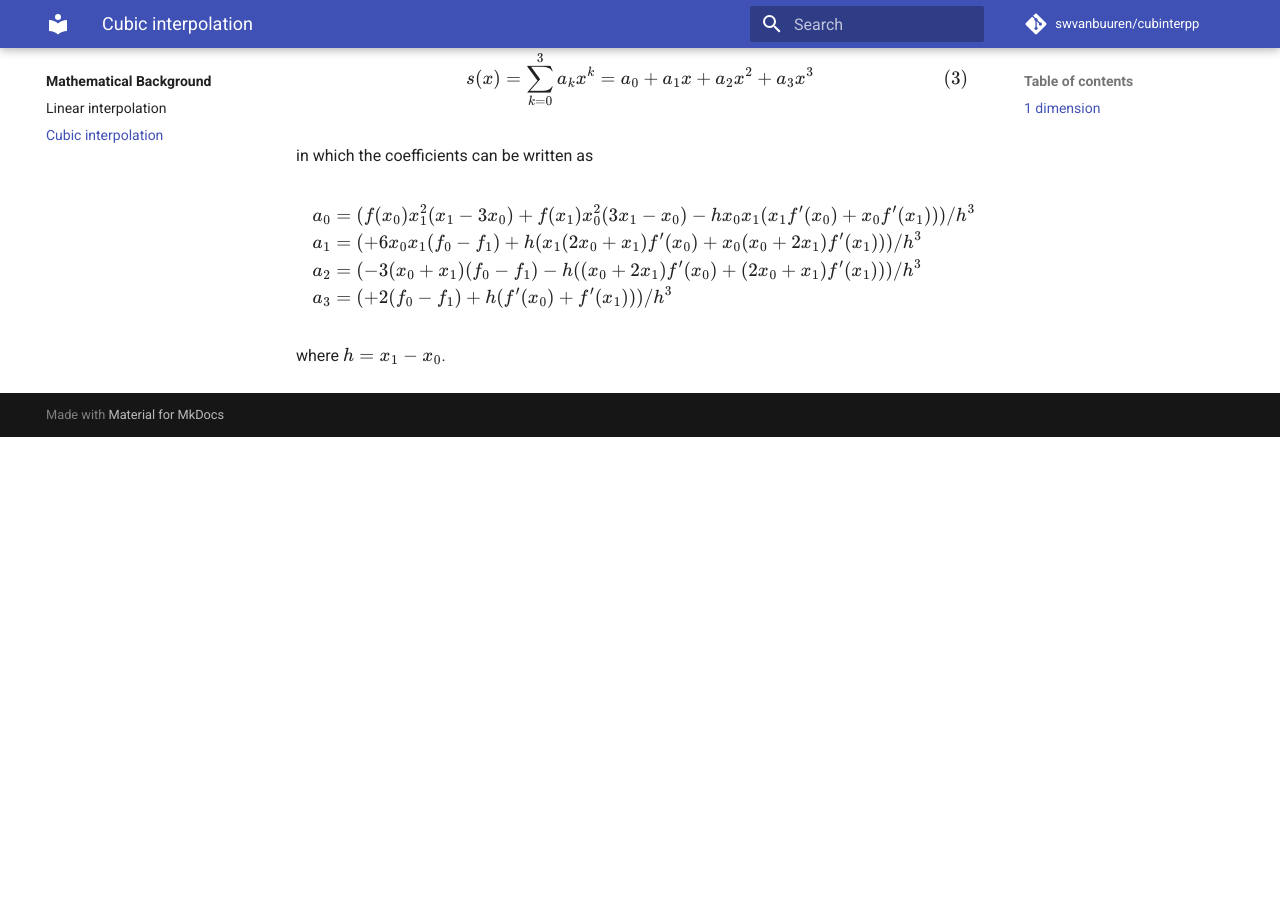
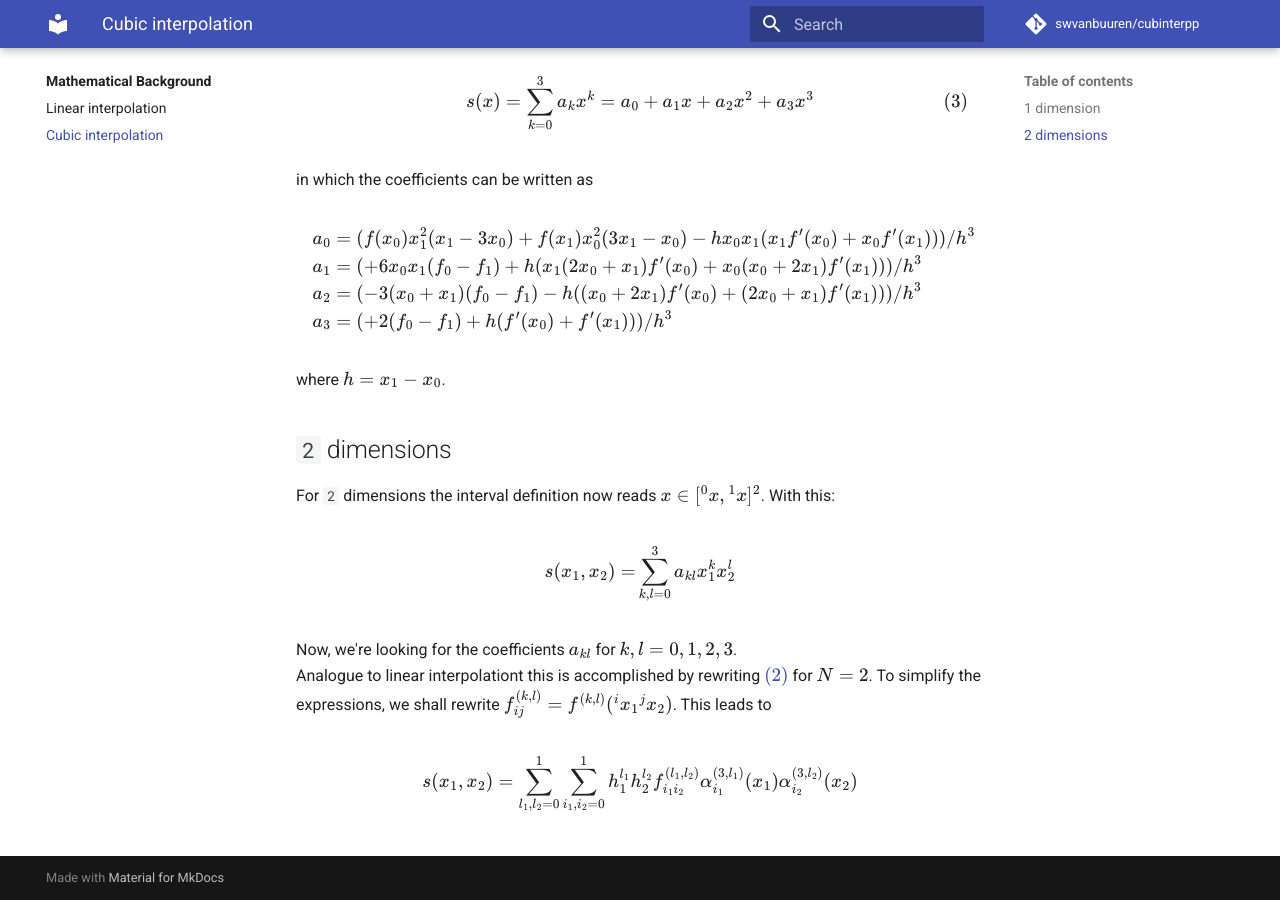
Before and after one commit to swvanbuuren/cubinterpp, an MkDocs documentation site: the page built from docs/theory/cubic.md, in a window 1280 px wide and 900 px high, scrolled down 2082 px. Built offline with MkDocs 1.6.1 and Material for MkDocs 9.7.7, drawn with Linux system fonts in a browser that asks for light colours; comment, search, counter and statistics services are not loaded; before the commit the page ends 2519 px from its top, so only the background shows below that; some of the changed text lies outside the part shown.

Commit message:
docs: Start work on 2D cubic interpolation
Signed-off-by: Sietze van Buuren <s.van.buuren@gmail.com>

```diff
--- a/docs/theory/cubic.md
+++ b/docs/theory/cubic.md
@@ -29,8 +29,9 @@ $$
 $$
 
 The reader is reminded that, as stated [here](index.md), $f^{(l)}(\bar x) \equiv
-\frac{\textrm{d}^lf(\bar x)}{\textrm{d}\bar x^l}$.
-
+\frac{\textrm{d}^lf(\bar x)}{\textrm{d}\bar x^l}$. For cubic interpolation only
+zeroth and first order differentation occurs, which occasionaly might be denoted
+using $f(\bar x)$ and $f'(\bar x)$ respectively.
 Analogue to linear interpolation, $\eqref{eq:s_normalized}$ is also rewritten to its non-normalized version:
 
 $$
@@ -51,9 +52,9 @@ s(x_1,\dots,x_N) = \sum_{l_1,\dots,l_N=0}^1 \sum_{i_1,\dots,i_N=0}^1 &
 \end{equation}
 $$
 
-Note the additional term $\prod_{k=1}^N h_k^{l_k}$, which arises due to substition of $\bar x = (x - {}^0x)/h$ into $f^{(l)}(\bar x)$
-
-where
+Note the additional term $\prod_{k=1}^N h_k^{l_k}$, which arises due to
+substition of $\bar x_k = (x_k - {}^0x_k)/h_k$ into $f^{(l)}(\bar x_k)$.
+In $\eqref{eq:s_non_normalized}$ $\alpha_{i_k}^{(3,l_k)}$ can be expressed as:
 
 $$
 \begin{align*}
@@ -100,3 +101,25 @@ a_3 &= (+2 (f_0-f_1) + h (f'(x_0) + f'(x_1)))/h^3
 $$
 
 where $h = x_1 - x_0$.
+
+## `2` dimensions
+
+For `2` dimensions the interval definition now reads $x \in [{}^0x, {}^1x]^2$.
+With this:
+
+$$
+\begin{align*}
+s(x_1,x_2) = & \sum_{k,l=0}^3 a_{kl} x_1^k x_2^l
+\end{align*}
+$$
+
+Now, we're looking for the coefficients $a_{kl}$ for $k,l=0,1,2,3$.
+Analogue to linear interpolationt this is accomplished by rewriting
+$\eqref{eq:s_non_normalized}$ for $N=2$. To simplify the expressions, we shall
+rewrite $f_{ij}^{(k,l)} = f^{(k,l)}({}^{i}x_1{}^{j}x_2)$. This leads
+to
+
+$$
+s(x_1,x_2) = \sum_{l_1,l_2=0}^1 \sum_{i_1,i_2=0}^1
+ h_1^{l_1}h_2^{l_2} f_{i_1i_2}^{(l_1,l_2)} \alpha^{(3,l_1)}_{i_1} (x_1) \alpha^{(3,l_2)}_{i_2} (x_2)
+$$
```
Also changed, not shown: docs/theory/linear.md (+1 -1 lines).
